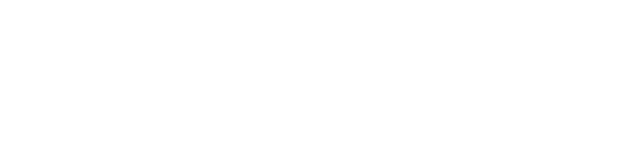
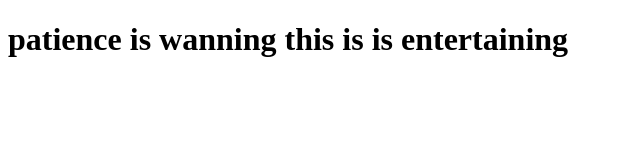
Before and after one commit to anwarsha1/my-fourth-repo, a plain HTML site: page index.html in a window 1280 px wide. Shown: the whole page, without its empty margins (0-640 px from the left). Drawn offline with Linux system fonts and the light colour scheme.

Commit message:
added header

```diff
--- a/index.html
+++ b/index.html
@@ -4,9 +4,9 @@
     <meta charset="UTF-8">
     <meta http-equiv="X-UA-Compatible" content="IE=edge">
     <meta name="viewport" content="width=device-width, initial-scale=1.0">
-    <title>Document</title>
+    <title>my fourth repo </title>
 </head>
 <body>
-
+    <h1> patience is wanning this is is entertaining </h1>
 </body>
 </html>
```
